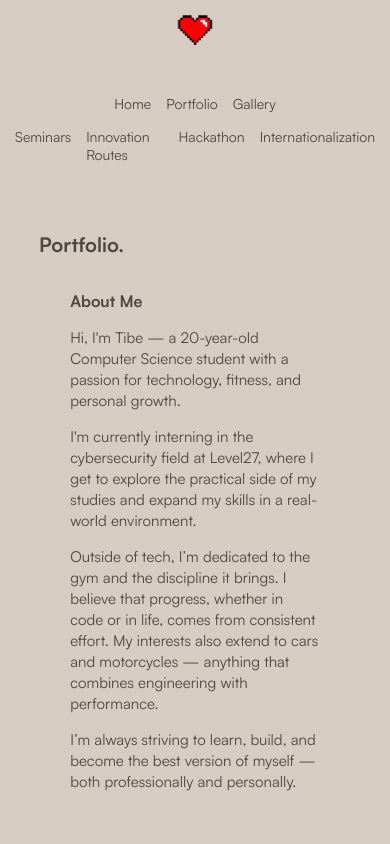
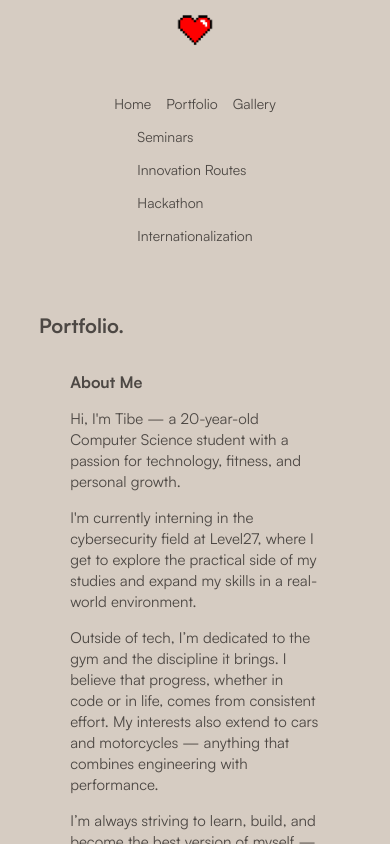
Before and after one commit to cokeelmo/cokeelmo.github.io, a plain HTML site: page portfolio.html in a window 390 px wide. Drawn offline with Linux system fonts and the light colour scheme.

Commit message:
tung tung sahurr

```diff
--- a/styles.css
+++ b/styles.css
@@ -258,7 +258,8 @@
         position: static;
         bottom: auto;
         margin: 15px;
-        flex-direction: row;
+        display: flex;
+        flex-direction: column;
         justify-content: center;
         gap: 15px;
     }
```
